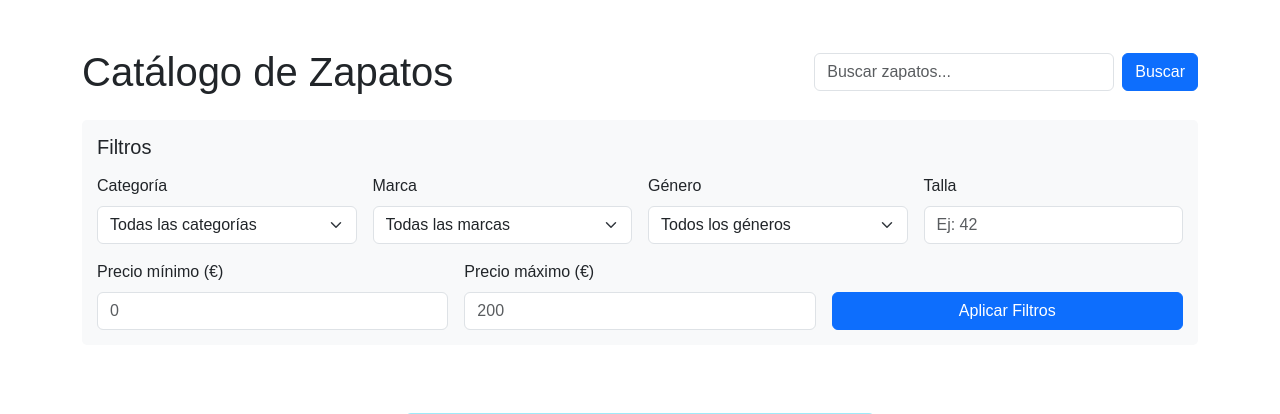
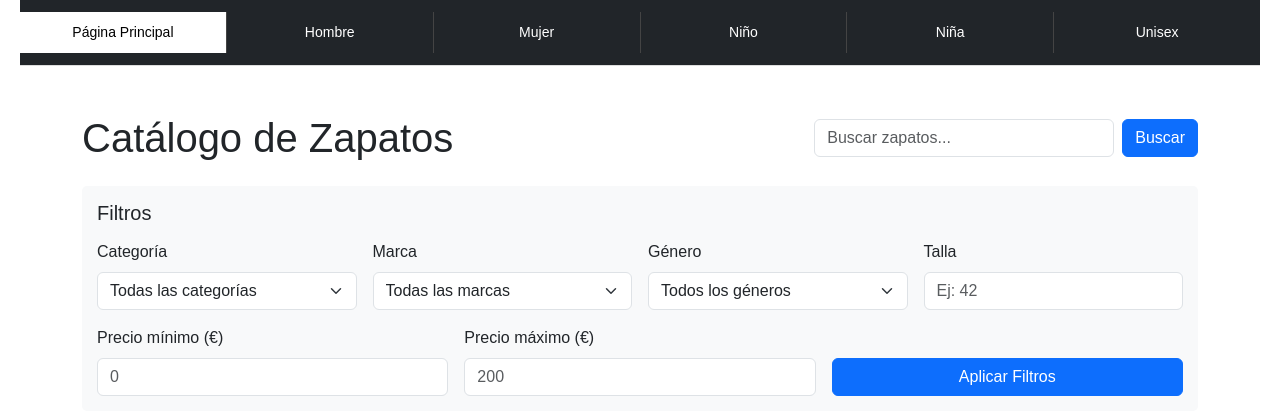
Before and after one commit to miniluz/tienda-calzados-marilo, a Django app: page /catalog/ in a window 1280 px wide. Shown: the part 76-490 px from the top of the page. Run offline with Django 5.2, Linux system fonts and the light colour scheme; data that the repository does not hold is empty; parts of the project's set-up code (start-up, migrations or seed data) failed here and were passed over.

Commit message:
feat: ✨ Add category header with gender filters to zapato list page

```diff
--- a/catalog/templates/catalog/zapato_list.html
+++ b/catalog/templates/catalog/zapato_list.html
@@ -128,6 +128,7 @@
         margin-bottom: 15px;
     }
 </style>
+
 {% endblock %}
 
 {% block content %}
--- a/templates/base.html
+++ b/templates/base.html
@@ -22,6 +22,48 @@
         }
         footer {
             flex-shrink: 0;
+        }
+
+        /* Category Header Styles */
+        .category-header {
+            background-color: #212529;
+            padding: 12px 0;
+            border-bottom: 1px solid #ddd;
+            display: flex;
+            gap: 0;
+            flex-wrap: nowrap;
+            justify-content: center;
+            width: 100%;
+            margin: 0;
+        }
+
+        .category-header .category-btn {
+            padding: 10px 15px;
+            font-size: 14px;
+            border: none;
+            border-right: 1px solid #444;
+            background-color: #212529;
+            color: white;
+            text-decoration: none;
+            border-radius: 0;
+            cursor: pointer;
+            transition: all 0.3s ease;
+            flex: 1;
+            text-align: center;
+        }
+
+        .category-header .category-btn:last-child {
+            border-right: none;
+        }
+
+        .category-header .category-btn:hover {
+            background-color: #0f0f38;
+            color: white;
+        }
+
+        .category-header .category-btn.active {
+            background-color: white;
+            color: black;
         }
     </style>
 
@@ -91,6 +133,30 @@
         </div>
     </nav>
 
+    <!-- Category Header Buttons -->
+    {% if request.resolver_match.url_name == 'zapato_list' %}
+    <div class="category-header">
+        <a href="{% url 'catalog:zapato_list' %}" class="category-btn {% if not request.GET.genero %}active{% endif %}">
+            Página Principal
+        </a>
+        <a href="{% url 'catalog:zapato_list' %}?genero=Hombre" class="category-btn {% if request.GET.genero == 'Hombre' %}active{% endif %}">
+            Hombre
+        </a>
+        <a href="{% url 'catalog:zapato_list' %}?genero=Mujer" class="category-btn {% if request.GET.genero == 'Mujer' %}active{% endif %}">
+            Mujer
+        </a>
+        <a href="{% url 'catalog:zapato_list' %}?genero=Niño" class="category-btn {% if request.GET.genero == 'Niño' %}active{% endif %}">
+            Niño
+        </a>
+        <a href="{% url 'catalog:zapato_list' %}?genero=Niña" class="category-btn {% if request.GET.genero == 'Niña' %}active{% endif %}">
+            Niña
+        </a>
+        <a href="{% url 'catalog:zapato_list' %}?genero=Unisex" class="category-btn {% if request.GET.genero == 'Unisex' %}active{% endif %}">
+            Unisex
+        </a>
+    </div>
+    {% endif %}
+
     <!-- Messages -->
     {% if messages %}
         <div class="container mt-3">
```
